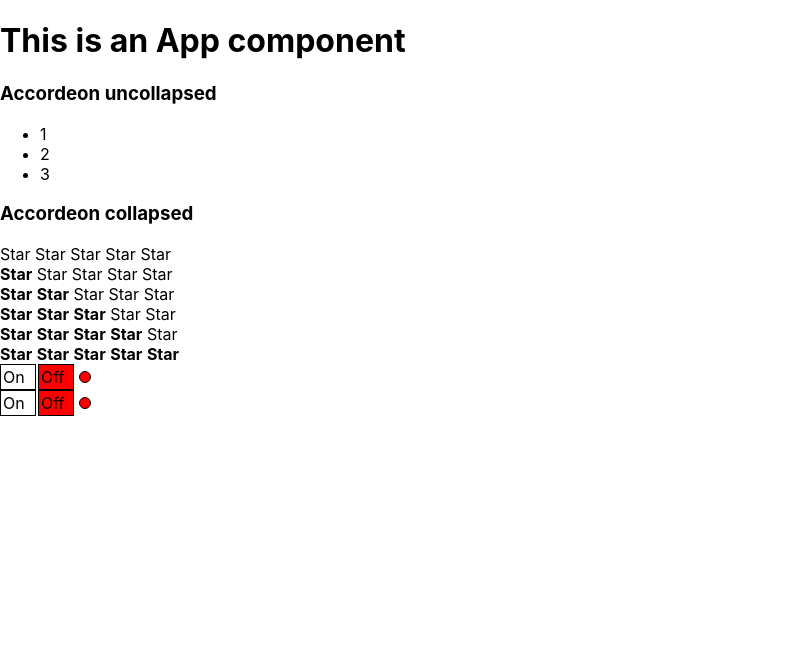
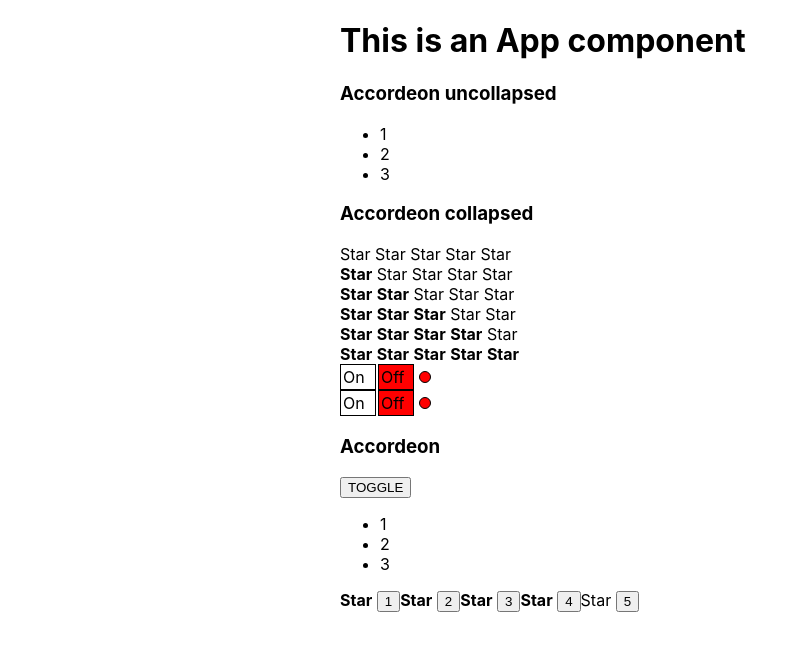
Before and after one commit to leonraz58/kabzda, a React (Create React App) app: page / in a window 1280 px wide. Shown: the top 650 px of the page, without its empty margins (0-809 px from the left). Built offline with nearby package versions, Linux system fonts and the light colour scheme.

Commit message:
07 - Uncontrolled components

```diff
--- a/src/App.css
+++ b/src/App.css
@@ -1,38 +1,4 @@
 .App {
-  text-align: center;
+  width: 600px;
+  margin: 20px auto;
 }
-
-.App-logo {
-  height: 40vmin;
-  pointer-events: none;
-}
-
-@media (prefers-reduced-motion: no-preference) {
-  .App-logo {
-    animation: App-logo-spin infinite 20s linear;
-  }
-}
-
-.App-header {
-  background-color: #282c34;
-  min-height: 100vh;
-  display: flex;
-  flex-direction: column;
-  align-items: center;
-  justify-content: center;
-  font-size: calc(10px + 2vmin);
-  color: white;
-}
-
-.App-link {
-  color: #61dafb;
-}
-
-@keyframes App-logo-spin {
-  from {
-    transform: rotate(0deg);
-  }
-  to {
-    transform: rotate(360deg);
-  }
-}
--- a/src/App.tsx
+++ b/src/App.tsx
@@ -4,12 +4,14 @@
 import { Accordeon } from './components/Accordeon/Accordeon';
 import { Rating } from './components/Rating/Rating';
 import OnOff from "./components/OnOff/OnOff";
+import {UncontrolledAccordeon} from "./components/UncontrolledAccordeon/Accordeon";
+import {UncontrolledRating} from "./components/UncontrolledRating/UncontrolledRating";
 
 
 function App() {
   console.log('App is rendering');
   return (
-    <div>
+    <div className={"App"}>
       <Pagetitle title="This is an App component"/>
       <Accordeon titleValue="Accordeon uncollapsed" collapsed={false}/>
         <Accordeon titleValue="Accordeon collapsed" collapsed={true}/>
@@ -21,6 +23,8 @@
       <Rating value = {5}/>
         <OnOff/>
         <OnOff/>
+        <UncontrolledAccordeon titleValue="Accordeon"/>
+        <UncontrolledRating/>
     </div>
   );
 }
--- /dev/null
+++ b/src/components/UncontrolledAccordeon/Accordeon.tsx
@@ -0,0 +1,45 @@
+import React, {useState} from "react";
+
+type AccordeonPropTipe = {
+    titleValue: string
+    //collapsed: boolean
+}
+
+type AccordeonTitlePropsType = {
+    title: string;
+}
+
+export function UncontrolledAccordeon(props: AccordeonPropTipe) {
+    console.log('Accordeon is rendering');
+    //const collapsed = true
+    let [collapsed,setCollapsed]=useState(false)
+    return (
+        <div>
+            <AccordeonTitle title={props.titleValue}/>
+            <button onClick={()=>{setCollapsed(!collapsed)}}>TOGGLE</button>
+            {!collapsed && <AccordeonBody/>}
+        </div>
+    )
+}
+
+function AccordeonTitle(props: AccordeonTitlePropsType) {
+    console.log('AccordeonTitle rendering');
+    return (
+        <div>
+            <h3>{props.title}</h3>
+        </div>
+    )
+}
+
+function AccordeonBody() {
+    console.log('AccordeonBody rendering');
+    return (
+        <div>
+            <ul>
+                <li>1</li>
+                <li>2</li>
+                <li>3</li>
+            </ul>
+        </div>
+    )
+}
--- /dev/null
+++ b/src/components/UncontrolledRating/UncontrolledRating.tsx
@@ -0,0 +1,37 @@
+import React, {useState} from 'react';
+//import { Star } from '../../App';
+
+type RatingPropsType = {
+  //value: 0 | 1|2|3|4|5
+}
+
+type StarPropsType = {
+  selected: boolean;
+}
+
+export function UncontrolledRating(props: RatingPropsType) {
+
+let [value,setValue]=useState(4)
+    return (
+      <div>
+        <Star selected={value>0} /> <button onClick={()=>{setValue(1)}}>1</button>
+        <Star selected={value>1} /> <button onClick={()=>{setValue(2)}}>2</button>
+        <Star selected={value>2} /> <button onClick={()=>{setValue(3)}}>3</button>
+        <Star selected={value>3} /> <button onClick={()=>{setValue(4)}}>4</button>
+        <Star selected={value>4} /> <button onClick={()=>{setValue(5)}}>5</button>
+      </div>
+    );
+
+  function Star(props: StarPropsType) {
+    debugger
+    if (props.selected === true) {
+      return <span><b>Star</b> </span>
+    } else {
+      return <span>Star </span>
+    }
+    console.log('Star is rendering');
+    return (
+      <span><b>Star</b> </span>
+    )
+  }
+}
```
